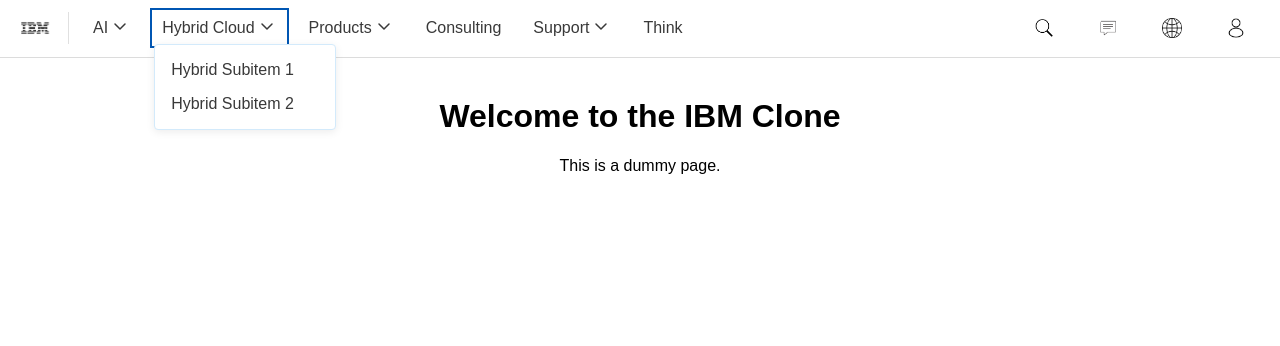
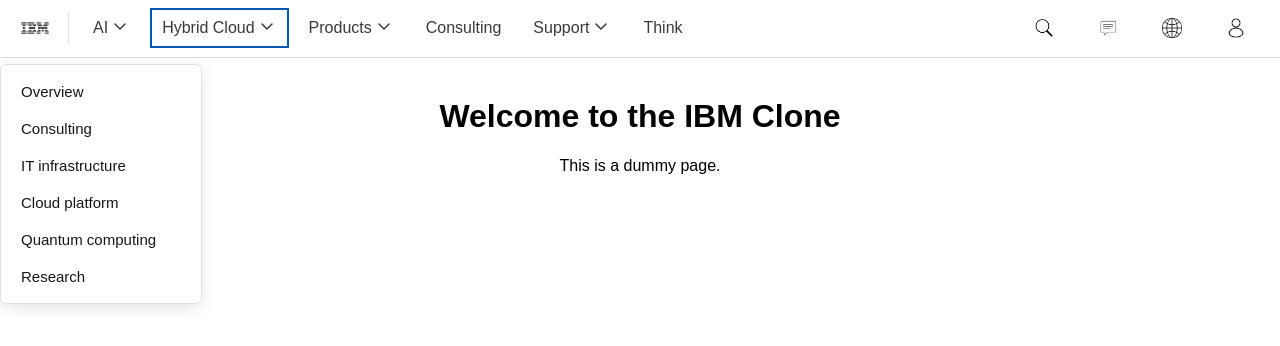
Before and after one commit to Kumaillx/IBM-Clone-React-, a React (Vite) app in the folder IBM/: page / in a window 1280 px wide. Both pictures are taken after a click on the link "Hybrid Cloud". Shown: the top 346 px of the page. Built offline with nearby package versions, Linux system fonts and the light colour scheme.

Commit message:
Improved Features

```diff
--- a/IBM/src/components/Navbar.jsx
+++ b/IBM/src/components/Navbar.jsx
@@ -31,7 +31,7 @@ return (
                 <a href="#" onClick={() => toggleDropdown('AI')}>
                     AI
                     <span>
-                        {/* Chevron Down SVG */}
+
                         <svg width="20" height="20" viewBox="0 0 20 20" fill="none">
                             <path d="M5 8l5 5 5-5" stroke="#393939" strokeWidth="1.5" strokeLinecap="round" strokeLinejoin="round"/>
                         </svg>
@@ -39,8 +39,13 @@ return (
                 </a>
 
                 <div className="dropdown-content">
-                    <a href="#">AI Subitem 1</a>
-                    <a href="#">AI Subitem 2</a>
+                    <a href="#">Overview</a>
+                    <a href="#">Consulting</a>
+                    <a href="#">Research</a>
+                    <a href="#">watsonx</a>
+                    <a href="#">Agents</a>
+                    <a href="#">Ethics and governance</a>
+                    <a href="#">Granite models</a>
                 </div>
             </div>
             {/* Hybrid Cloud */}
@@ -55,8 +60,12 @@ return (
                     </span>
                 </a>
                 <div className="dropdown-content">
-                    <a href="#">Hybrid Subitem 1</a>
-                    <a href="#">Hybrid Subitem 2</a>
+                    <a href="#">Overview</a>
+                    <a href="#">Consulting</a>
+                    <a href="#">IT infrastructure</a>
+                    <a href="#">Cloud platform</a>
+                    <a href="#">Quantum computing</a>
+                    <a href="#">Research</a>
                 </div>
             </div>
             <div className={`dropdown ${openDropdown === 'Products' ? 'open' : ''}`}>
@@ -70,8 +79,17 @@ return (
                     </span>
                 </a>
                 <div className="dropdown-content">
-                    <a href="#">Products Subitem 1</a>
-                    <a href="#">Products Subitem 2</a>
+                    <a href="#">Featured</a>
+                    <a href="#">Feature AI & Machine Learning</a>
+                    <a href="#">Analytics</a>
+                    <a href="#">Asset lifecycle management</a>
+                    <a href="#">Business automation</a>
+                    <a href="#">Containers</a>
+                    <a href="#">Databases</a>
+                    <a href="#">DevOps & Engineering IT automation</a>
+                    <a href="#">Middleware</a>
+                    <a href="#">Network Operating systems</a>
+                    <a href="#">Quantum Security & identity Servers Storage</a>
                 </div>
             </div>
             <a href="#">Consulting</a>
@@ -86,8 +104,13 @@ return (
                     </span>
                 </a>
                 <div className="dropdown-content">
-                    <a href="#">Support Subitem 1</a>
-                    <a href="#">Support Subitem 2</a>
+                    <a href="#">Whats New</a>
+                    <a href="#">Community</a>
+                    <a href="#">Documentation</a>
+                    <a href="#">Developer</a>
+                    <a href="#">Support</a>
+                    <a href="#">Implementation</a>
+                    <a href="#">Training</a>
                 </div>
             </div>
             <a href="#">Think</a>
--- a/IBM/src/index.css
+++ b/IBM/src/index.css
@@ -53,6 +53,7 @@ body {
   position: relative;
 }
 
+
 .dropdown a {
   display: flex;
   align-items: center;
@@ -70,6 +71,10 @@ body {
   height: 12px;
 }
 
+
+/* Dropdown styles */
+
+
 .dropdown.open .dropdown-content {
   display: block;
 }
@@ -77,23 +82,43 @@ body {
 .dropdown-content {
   display: none;
   position: absolute;
-  background-color: #ffffff;
-  border: 1px solid #d3eafb;
+  top: 100%;
+  left: 0;
+  min-width: 200px;
+  background-color: #fff;
+  border: 1px solid #e0e0e0;
+  border-radius: 6px;
+  box-shadow: 0 4px 16px rgba(0, 0, 0, 0.10);
   padding: 8px 0;
-  min-width: 180px;
-  border-radius: 4px;
-  box-shadow: 0 2px 8px rgba(0, 0, 0, 0.08);
+  margin-top: 8px;
   z-index: 1000;
+  animation: dropdown-fade-in 0.18s ease;
+}
+
+@keyframes dropdown-fade-in {
+  from { opacity: 0; transform: translateY(-8px);}
+  to { opacity: 1; transform: translateY(0);}
 }
 
 .dropdown-content a {
-  padding: 8px 16px;
-  color: #393939;
+  display: flex;
+  align-items: center;
+  padding: 10px 20px;
+  color: #161616;
   text-decoration: none;
+  font-size: 15px;
+  font-weight: 400;
+  transition: background 0.15s, color 0.15s;
+  border: none;
+  background: none;
 }
 
-.dropdown-content a:hover {
-  background-color: #f5f5f5;
+.dropdown-content a:hover,
+.dropdown-content a:focus {
+  background-color: #f4f4f4;
+  color: #0f62fe;
+  outline: none;
+  border-radius: 4px;
 }
 
 .navbar-icons {
```
